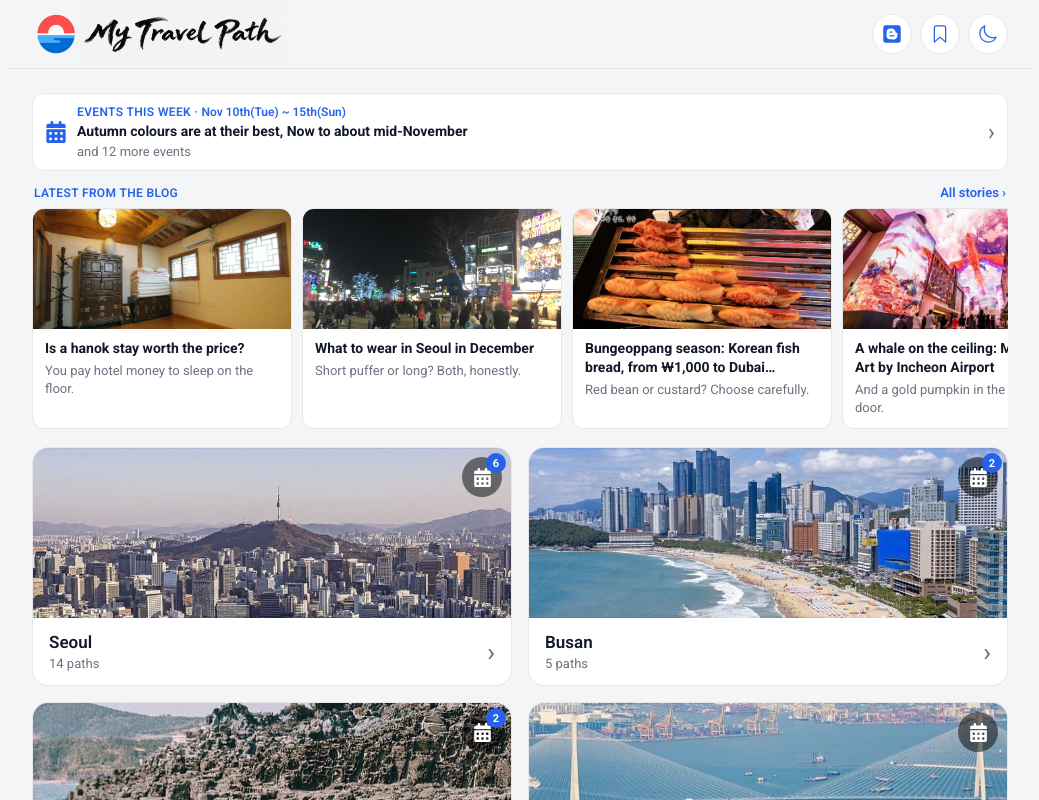
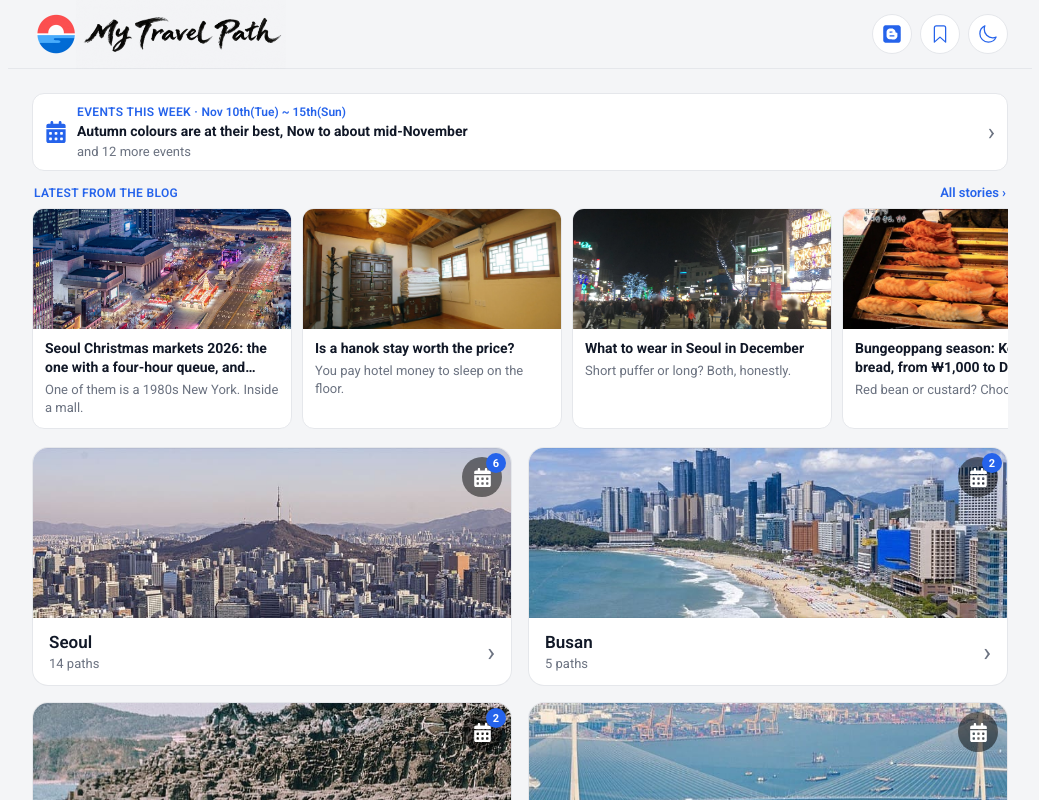
Before and after one commit to jjsoftwareint-ops/MyTravelPath, a React (Vite) app: page / in a window 1280 px wide. Shown: the top 800 px of the page, without its empty margins (120-1159 px from the left). Built offline with nearby package versions, Linux system fonts and the light colour scheme.

Commit message:
Add Seoul Christmas markets 2026 blog post

```diff
--- a/src/data/blog.ts
+++ b/src/data/blog.ts
@@ -38,6 +38,71 @@ export type Post = {
 
 export const posts: Post[] = [
   {
+    id: '2026-11-13-1755',
+    title: 'Seoul Christmas markets 2026: the one with a four-hour queue, and three without',
+    description:
+      "This December Seoul has a Victorian street in Jamsil, a 1980s New York inside a mall and a market in front of a palace. Which ones are worth your evening.",
+    teaser: 'One of them is a 1980s New York. Inside a mall.',
+    icon: 'christmas_tree',
+    date: '2026-11-13',
+    updated: '2026-11-13',
+    keywords: ['SeoulChristmas', 'ChristmasMarket', 'Gwanghwamun', 'LotteWorldTower', 'TheHyundaiSeoul', 'SeoulInDecember', 'KoreaTravel'],
+    body: [
+      {
+        type: 'p',
+        text: "This December, Seoul has a Victorian English street, a 1980s New York inside a department store and a whole Christmas market in front of a palace. One of them makes people queue for four hours. We'd rather spend those four hours on the other three.",
+      },
+      {
+        type: 'img',
+        src: 'seoul-christmas-gwanghwamun.jpg',
+        alt: 'Gwanghwamun Square at night from above, with a lit Christmas tree, market stalls and the palace gate at the end of the avenue',
+        caption: 'Gwanghwamun Square last December, market and tree in the middle, the palace gate at the end.',
+        href: 'https://commons.wikimedia.org/wiki/File:Nightview_of_the_Gwanghwamun_Square_2024.jpg',
+        credit: { author: 'Seoul Tourism Organization', license: 'KOGL Type 1', licenseUrl: 'https://www.kogl.or.kr/info/licenseType1.do' },
+      },
+      { type: 'space' },
+      { type: 'h', icon: 'hourglass_not_done', text: 'The four-hour one' },
+      {
+        type: 'p',
+        text: "**The Hyundai Seoul** in Yeouido built [New York in the 1980s](https://www.google.com/search?tbm=isch&q=%EB%8D%94%ED%98%84%EB%8C%80%20%EC%84%9C%EC%9A%B8%20%ED%81%AC%EB%A6%AC%EC%8A%A4%EB%A7%88%EC%8A%A4%202026%20%EB%89%B4%EC%9A%95) on its fifth floor: thirteen red-brick buildings, yellow taxis, a news stand, and a chimney that really puffs steam. It's the Christmas all over Instagram right now.",
+      },
+      {
+        type: 'p',
+        text: "The catch? The online booking crashed on day one, and last year people without a booking waited three to four hours. So here's the inside, no queue needed:",
+      },
+      {
+        type: 'video',
+        id: 'FkPe4JIjecs',
+        title: 'A 4K walk through The Hyundai Seoul Christmas Village 2026',
+        caption: 'A walk through the 1980s New York street on the fifth floor, in 4K (video: The City TV on YouTube).',
+      },
+      { type: 'space' },
+      { type: 'h', icon: 'sparkles', text: "The three we'd actually do" },
+      {
+        type: 'p',
+        text: "🇬🇧 **Lotte Town Christmas Market**, Jamsil. A Victorian English street on the lawn under Korea's tallest tower: red brick, a clock tower, a carousel, carols, and a light show around the mall after dark. **19 November to 3 January**. You book online, and the weekend Fast Passes go first, so pick a weekday.",
+      },
+      {
+        type: 'p',
+        text: "🏯 **Gwanghwamun Market**. Stalls and a giant tree on the square, with the palace gate glowing at the end of the avenue. No ticket, you only pay for what you eat. It's part of the city's winter festival (**4 December to 31 January**); listings put the market itself at **11 December to 10 January**, but the city hasn't confirmed the days yet.",
+      },
+      {
+        type: 'p',
+        text: "🎬 **Shinsegae, Myeong-dong**. The whole front of the department store becomes a Christmas film every evening from 17:00 to midnight, until the end of January. We wrote about it [here](https://koreatravelpath.com/blog/2026-11-07-0709/).",
+      },
+      {
+        type: 'route',
+        cityId: 'seoul',
+        pathId: 'seoul-station-myeongdong',
+        text: 'Our walk from Seoul Station to the Myeong-dong lights',
+      },
+      {
+        type: 'verdict',
+        text: "Our perfect December night: Lotte in the afternoon, Gwanghwamun at dusk, Myeong-dong to finish. Three Christmases, one booking, no four-hour queue. And wear more than you think: Seoul goes below zero after dark.",
+      },
+    ],
+  },
+  {
     id: '2026-11-12-1825',
     title: 'Is a hanok stay worth the price?',
     description:
```
Also changed, not shown: assets/blog/seoul-christmas-gwanghwamun.jpg (added).
